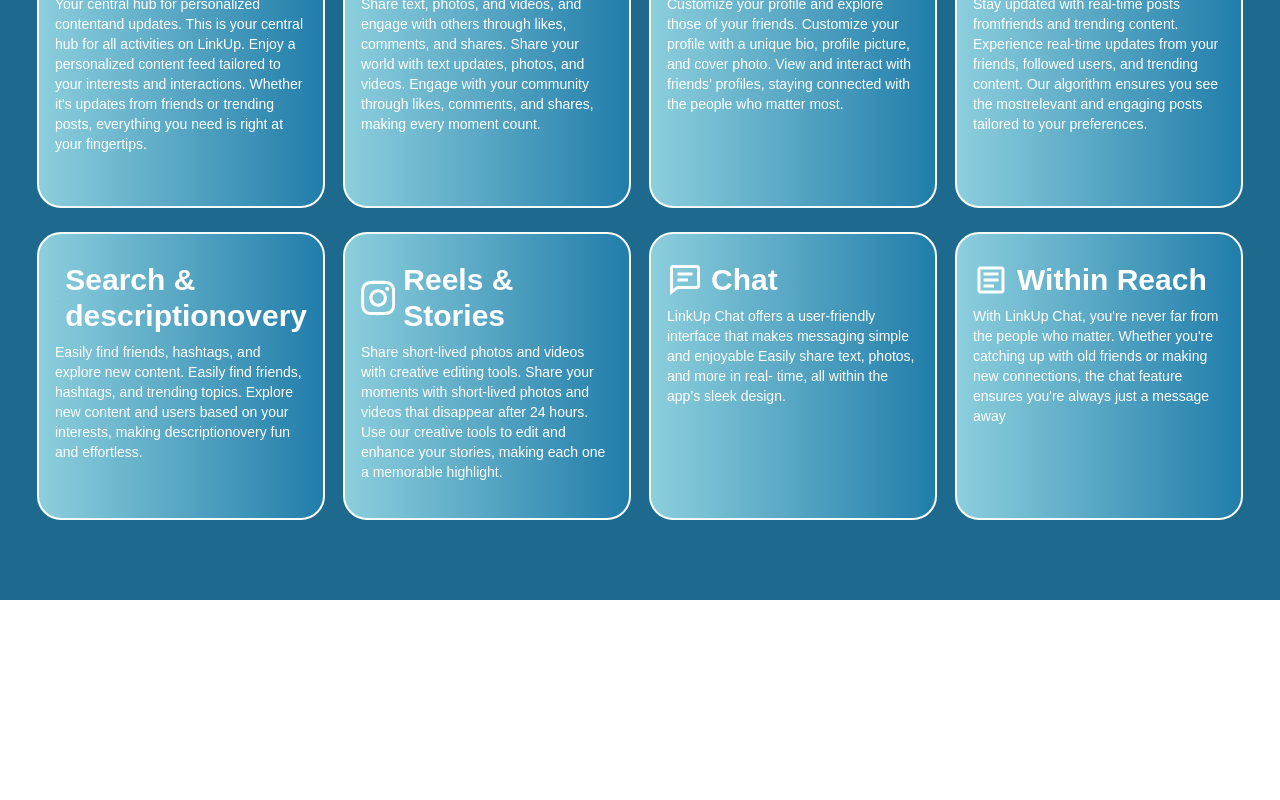
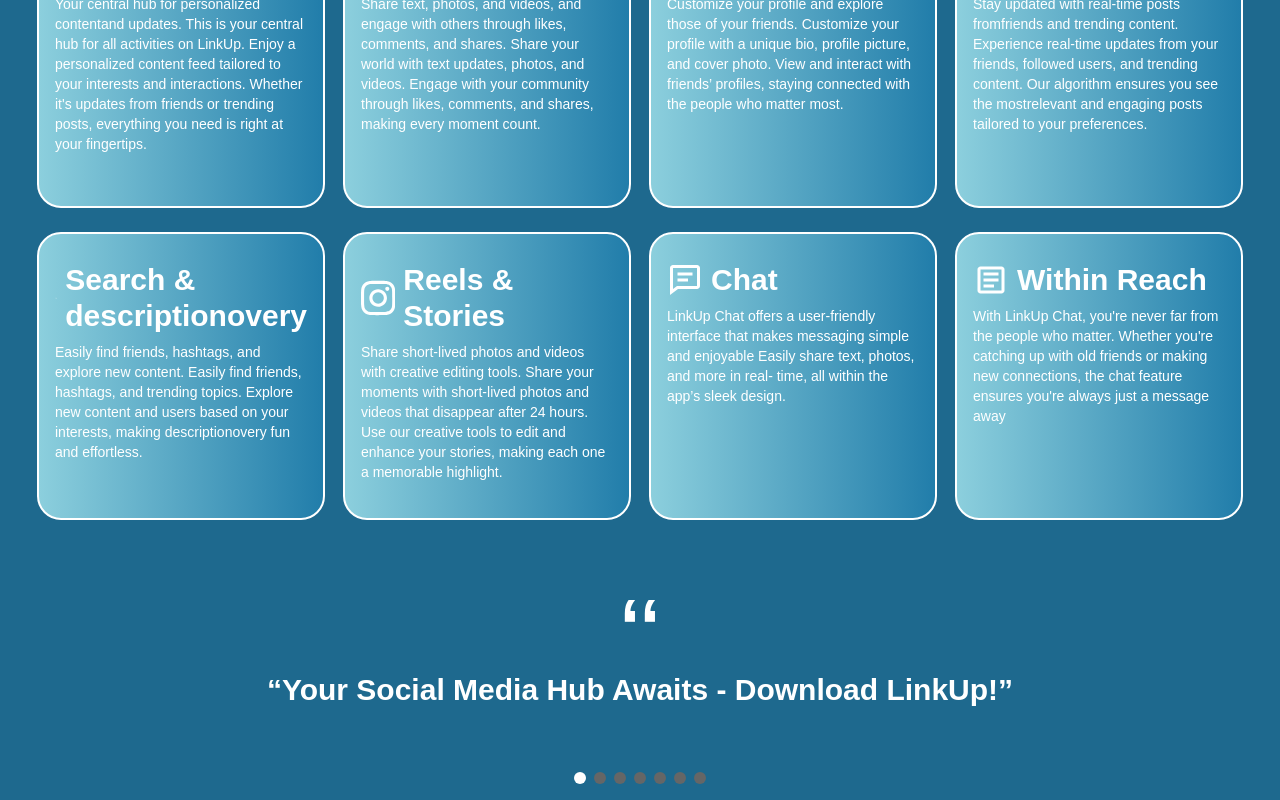
Before and after one commit to Hamid-javed/linkup, a React (Vite) app: page / in a window 1280 px wide. Shown: the part 732-1532 px from the top of the page. Before the commit the page ends 1332 px from the top, so only its background shows below. Built offline with nearby package versions, Linux system fonts and the light colour scheme.

Commit message:
Added slider and information component

```diff
--- a/src/App.jsx
+++ b/src/App.jsx
@@ -1,17 +1,18 @@
-import Intro from "./components/MainPage/Intro"
-import OurFeatures from "./components/MainPage/OurFeatures"
-import FeaturePage from "./pages/FeaturePage"
+import Information from "./components/MainPage/Information";
+import Intro from "./components/MainPage/Intro";
+import FeaturePage from "./pages/FeaturePage";
+
 
 function App() {
 
+
   return (
     <>
-  <Intro/>
-  {/* <OurFeatures/> */}
-  <FeaturePage/>
-</>
-
-  )
+      <Intro />
+      <FeaturePage />
+      <Information/>
+    </>
+  );
 }
 
-export default App
+export default App;
--- /dev/null
+++ b/src/General/Slider.jsx
@@ -0,0 +1,83 @@
+import React, { useState, useRef, useEffect } from "react";
+
+const Slider = ({
+  slides,
+  height = "400px",
+  width = "100%",
+  dotColor = "#333",
+  activeDotColor = "#007bff",
+  numDots,
+}) => {
+  const [currentSlide, setCurrentSlide] = useState(0);
+  const sliderRef = useRef(null);
+
+  const totalDots = numDots || slides.length;
+  const slidesPerDot = Math.ceil(slides.length / totalDots);
+
+  const handleScroll = () => {
+    if (sliderRef.current) {
+      const { scrollLeft, clientWidth, scrollWidth } = sliderRef.current;
+      const slideWidth = scrollWidth / slides.length;
+      const newSlide = Math.round(scrollLeft / slideWidth);
+      setCurrentSlide(newSlide);
+    }
+  };
+
+  useEffect(() => {
+    const slider = sliderRef.current;
+    if (slider) {
+      slider.addEventListener("scroll", handleScroll);
+      return () => slider.removeEventListener("scroll", handleScroll);
+    }
+  }, []);
+
+  return (
+    <div className="relative" style={{ width }}>
+      <div
+        ref={sliderRef}
+        className="overflow-x-scroll whitespace-nowrap scrollbar-hide"
+        style={{
+          height,
+          scrollSnapType: "x mandatory",
+          msOverflowStyle: "none",
+          scrollbarWidth: "none",
+        }}
+      >
+        {slides.map((slide, index) => (
+          <div
+            key={index}
+            className="inline-block w-full h-full bg-[#1e698e] text-white text-center"
+            style={{ scrollSnapAlign: "start" }}
+          >
+            {slide}
+          </div>
+        ))}
+      </div>
+      <div className="absolute bottom-4 left-1/2 transform -translate-x-1/2 flex space-x-2">
+        {slides.map((_, index) => (
+          <button
+            key={index}
+            className="w-3 h-3 rounded-full transition-colors duration-200"
+            style={{
+              backgroundColor:
+                index === currentSlide ? activeDotColor : dotColor,
+            }}
+            onClick={() => {
+              sliderRef.current.scrollTo({
+                left: index * sliderRef.current.clientWidth,
+                behavior: "smooth",
+              });
+            }}
+          />
+        ))}
+      </div>
+      <style jsx>{`
+        .scrollbar-hide::-webkit-scrollbar {
+          display: none;
+        }
+      `}</style>
+    </div>
+  );
+};
+
+export default Slider;
--- /dev/null
+++ b/src/components/MainPage/Information.jsx
@@ -0,0 +1,64 @@
+import React from "react";
+import Slider from "../../General/Slider";
+
+
+const Information = () => {
+  const slides = [
+    <div className="bg-[#1e698e] text-white text-center">
+      <div className="rotate-180 text-7xl font-extrabold">,,</div>
+      <div className="text-white text-2xl sm:text-3xl font-bold">
+        “Your Social Media Hub Awaits - Download LinkUp!”
+      </div>
+    </div>,
+    <div className="bg-[#1e698e] text-white text-center">
+      <div className="rotate-180 text-7xl font-extrabold">,,</div>
+      <div className="text-white text-2xl sm:text-3xl font-bold">
+        “Stay Social, Stay Connected – Download LinkUp!"
+      </div>
+    </div>,
+    <div className="bg-[#1e698e] text-white text-center">
+      <div className="rotate-180 text-7xl font-extrabold">,,</div>
+      <div className="text-white text-2xl sm:text-3xl font-bold">
+        “Start Your LinkUp Journey – Download the App Now!"
+      </div>
+    </div>,
+    <div className="bg-[#1e698e] text-white text-center">
+      <div className="rotate-180 text-7xl font-extrabold">,,</div>
+      <div className="text-white text-2xl sm:text-3xl font-bold">
+        “Your Social Media Hub Awaits - Download LinkUp!”
+      </div>
+    </div>,
+    <div className="bg-[#1e698e] text-white text-center">
+      <div className="rotate-180 text-7xl font-extrabold">,,</div>
+      <div className="text-white text-2xl sm:text-3xl font-bold">
+        “Connect and Share on the Go – Download LinkUp!"
+      </div>
+    </div>,
+    <div className="bg-[#1e698e] text-white text-center">
+      <div className="rotate-180 text-7xl font-extrabold">,,</div>
+      <div className="text-white text-2xl sm:text-3xl font-bold">
+        "Experience LinkUp on the Go – Download Today!"
+      </div>
+    </div>,
+    <div className="bg-[#1e698e] text-white text-center">
+      <div className="rotate-180 text-7xl font-extrabold">,,</div>
+      <div className="text-white text-2xl sm:text-3xl font-bold">
+        "Get Started with LinkUp – Download the App Now!"
+      </div>
+    </div>,
+  ];
+  return (
+    <div>
+      <Slider
+        slides={slides}
+        height="200px"
+        width="100%"
+        dotColor="#666"
+        activeDotColor="#FFFFFF"
+        numDots={3}
+      />
+    </div>
+  );
+};
+
+export default Information;
```
Also changed, not shown: src/assets/Images/download (1).png (added).
